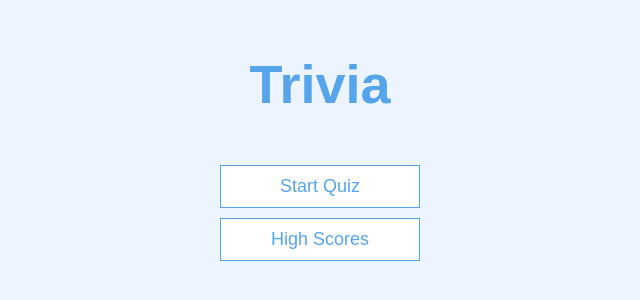
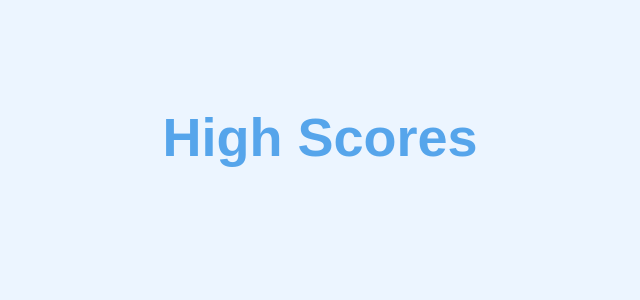
Before and after one commit to jakeherp/react-trivia, a React (Create React App) app: page /highscores in a window 1280 px wide. Shown: the part 238-538 px from the top of the page, without its empty margins (320-960 px from the left). Built offline with nearby package versions, Linux system fonts and the light colour scheme.

Commit message:
Routing set up

```diff
--- a/package.json
+++ b/package.json
@@ -12,6 +12,7 @@
     "@types/react-dom": "^16.9.0",
     "react": "^16.12.0",
     "react-dom": "^16.12.0",
+    "react-router-dom": "^5.1.2",
     "react-scripts": "3.3.0",
     "typescript": "~3.7.2"
   },
@@ -35,5 +36,8 @@
       "last 1 firefox version",
       "last 1 safari version"
     ]
+  },
+  "devDependencies": {
+    "@types/react-router-dom": "^5.1.3"
   }
 }
--- a/src/App.tsx
+++ b/src/App.tsx
@@ -1,13 +1,21 @@
 import React from 'react';
+import { Route, BrowserRouter as Router } from 'react-router-dom';
 import './App.css';
+
 import Home from './components/templates/Home';
+import Quiz from './components/templates/Quiz';
+import Highscores from './components/templates/Highscores';
 
 const App: React.FC = () => {
   return (
-    <div className="App">
-      <Home />
-    </div>
+    <Router>
+      <div className="container">
+        <Route exact path="/" component={Home} />
+        <Route path="/quiz" component={Quiz} />
+        <Route path="/highscores" component={Highscores} />
+      </div>
+    </Router>
   );
-}
+};
 
 export default App;
--- /dev/null
+++ b/src/components/templates/Highscores.tsx
@@ -0,0 +1,11 @@
+import React from 'react';
+
+const Highscores: React.FC = () => {
+  return (
+    <>
+      <h1>High Scores</h1>
+    </>
+  );
+};
+
+export default Highscores;
--- a/src/components/templates/Home.tsx
+++ b/src/components/templates/Home.tsx
@@ -1,17 +1,18 @@
-import React from 'react'
+import React from 'react';
+import { Link } from 'react-router-dom';
 
 const Home: React.FC = () => {
   return (
-    <div className="container">
+    <>
       <h1>Trivia</h1>
-      <a href="/quiz" className="btn">
+      <Link to="/quiz" className="btn">
         Start Quiz
-      </a>
-      <a href="/highscores" className="btn">
+      </Link>
+      <Link to="/highscores" className="btn">
         High Scores
-      </a>
-    </div>
-  )
-}
+      </Link>
+    </>
+  );
+};
 
-export default Home
+export default Home;
--- /dev/null
+++ b/src/components/templates/Quiz.tsx
@@ -0,0 +1,11 @@
+import React from 'react';
+
+const Quiz: React.FC = () => {
+  return (
+    <>
+      <h1>Trivia</h1>
+    </>
+  );
+};
+
+export default Quiz;
```
Also changed, not shown: 1 other file (tests, documents, lock files or other folders).
